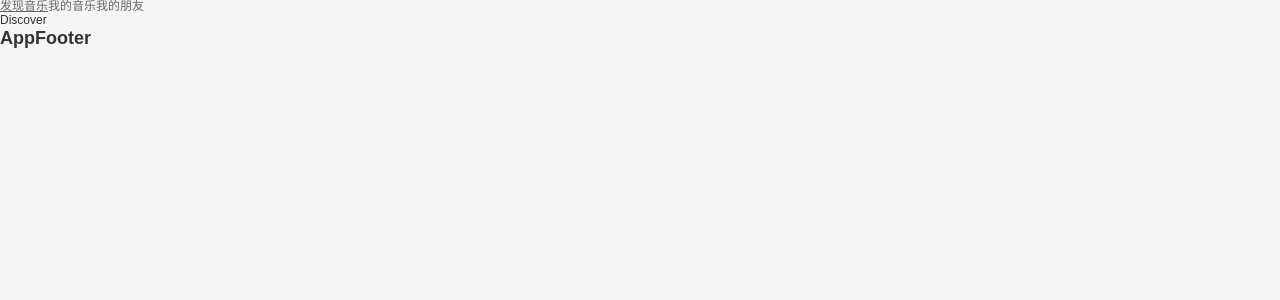
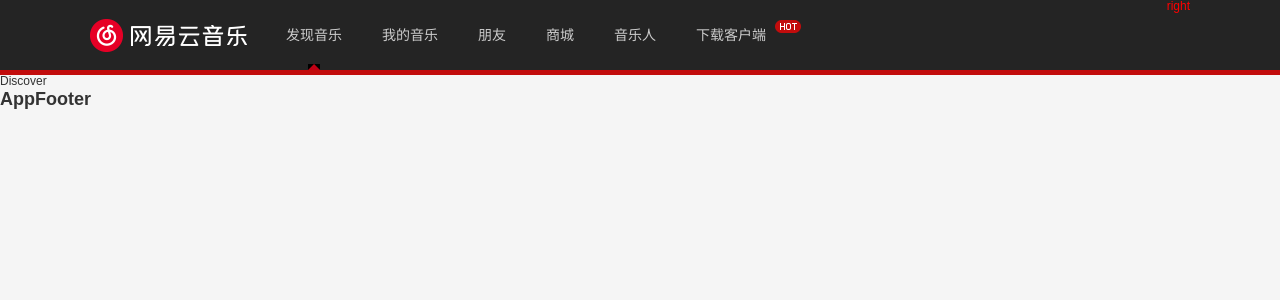
Before and after one commit to YangJ0605/react-WYYMusic, a React (Create React App) app: page / in a window 1280 px wide. Shown: the top 300 px of the page. Built offline with nearby package versions, Linux system fonts and the light colour scheme.

Commit message:
finish header

```diff
--- a/package.json
+++ b/package.json
@@ -3,6 +3,7 @@
   "version": "0.1.0",
   "private": true,
   "dependencies": {
+    "@ant-design/icons": "^4.2.2",
     "@craco/craco": "^5.6.4",
     "@testing-library/jest-dom": "^4.2.4",
     "@testing-library/react": "^9.3.2",
@@ -13,6 +14,8 @@
     "@types/react-dom": "^16.9.0",
     "@types/react-router-config": "^5.0.1",
     "@types/react-router-dom": "^5.1.5",
+    "@types/styled-components": "^5.1.3",
+    "antd": "^4.6.2",
     "craco-alias": "^2.1.1",
     "normalize.css": "^8.0.1",
     "react": "^16.13.1",
@@ -20,6 +23,7 @@
     "react-router-config": "^5.1.1",
     "react-router-dom": "^5.2.0",
     "react-scripts": "3.4.3",
+    "styled-components": "^5.2.0",
     "typescript": "~3.7.2"
   },
   "scripts": {
--- /dev/null
+++ b/src/common/local-data.tsx
@@ -0,0 +1,31 @@
+export type Link = {
+  title: string,
+  link: string
+}
+
+export const headerLinks:Array<Link> = [
+  {
+    title: "发现音乐",
+    link: "/"
+  },
+  {
+    title: "我的音乐",
+    link: "/mine"
+  },
+  {
+    title: "朋友",
+    link: "/friend"
+  },
+  {
+    title: "商城",
+    link: "https://music.163.com/store/product"
+  },
+  {
+    title: "音乐人",
+    link: "https://music.163.com/nmusician/web/index#/"
+  },
+  {
+    title: "下载客户端",
+    link: "https://music.163.com/#/download"
+  }
+]
--- a/src/components/app-header/index.tsx
+++ b/src/components/app-header/index.tsx
@@ -1,12 +1,51 @@
 import React, { memo } from 'react'
 import {NavLink} from 'react-router-dom'
 
+import {headerLinks, Link} from '@/common/local-data'
+
+import {
+  HeadedWrapper,
+  HeaderLeft,
+  HeaderRight
+} from './style'
+
+
 export default memo(function AppHeader() {
+  const showSelectItem = (item:Link, index:number) => {
+    if(index < 3) {
+      return (
+      <NavLink to={item.link} exact>
+        {item.title}
+        <i className='sprite_01 icon'></i>
+      </NavLink>
+      )
+    } else {
+      return <a href={item.link}>{item.title}</a>
+    }
+  }
+
   return (
-    <div>
-      <NavLink to='/'>发现音乐</NavLink>
-      <NavLink to='/mine'>我的音乐</NavLink>
-      <NavLink to='/friend'>我的朋友</NavLink>
-    </div>
+    <HeadedWrapper>
+      <div className='content wrap-v1'>
+        <HeaderLeft>
+          <NavLink to='/' className='logo sprite_01'></NavLink>
+          <div className='select-list'>
+            {
+              headerLinks.map((item, index) => {
+                return (
+                  <div key={item.title} className='select-item'>
+                    {showSelectItem(item, index)}
+                  </div>
+                )
+              })
+            }
+          </div>
+        </HeaderLeft>
+        <HeaderRight>
+          right
+        </HeaderRight>
+      </div>
+      <div className='divider'></div>
+    </HeadedWrapper>
   )
 })
--- /dev/null
+++ b/src/components/app-header/style.tsx
@@ -0,0 +1,71 @@
+import styled from 'styled-components'
+
+export const HeadedWrapper = styled.div`
+  height: 75px;
+  background-color: #242424;
+  .content {
+    height: 70px;
+
+    display: flex;
+    justify-content: space-between;
+  }
+  .divider {
+    height: 5px;
+    background-color: #c20c0c;
+  }
+`
+
+export const HeaderLeft = styled.div`
+  display: flex;
+  font-size: 14px;
+  .logo {
+    display: block;
+    width: 176px;
+    height: 69px;
+    background-position: 0 0;
+    }
+  .select-list {
+    display:flex;
+    line-height: 70px;
+    .select-item {
+      position: relative;
+      a {
+      display: block;
+      padding: 0 20px;
+      color: #ccc;
+      }
+
+      :last-of-type a {
+        position: relative;
+        ::after {
+          position: absolute;
+          content: '';
+          width: 28px;
+          height: 19px;
+          background-image: url(${require('@/assets/img/sprite_01.png')});
+          background-position: -190px 0;
+          top: 20px;
+          right: -15px;
+        }
+      }
+      &:hover a, &.active a {
+        color: #fff;
+        background: #000;
+        text-decoration: none;
+      }
+      .active .icon {
+        position: absolute;
+        display: inline-block;
+        width: 12px;
+        height: 7px;
+        bottom: -1px;
+        left: 50%;
+        transform: translate(-50%, 0);
+        background-position: -226px 0;
+      }
+    }
+  }
+`
+export const HeaderRight = styled.div`
+  color: red;
+`
```
Also changed, not shown: 1 other file (tests, documents, lock files or other folders).
